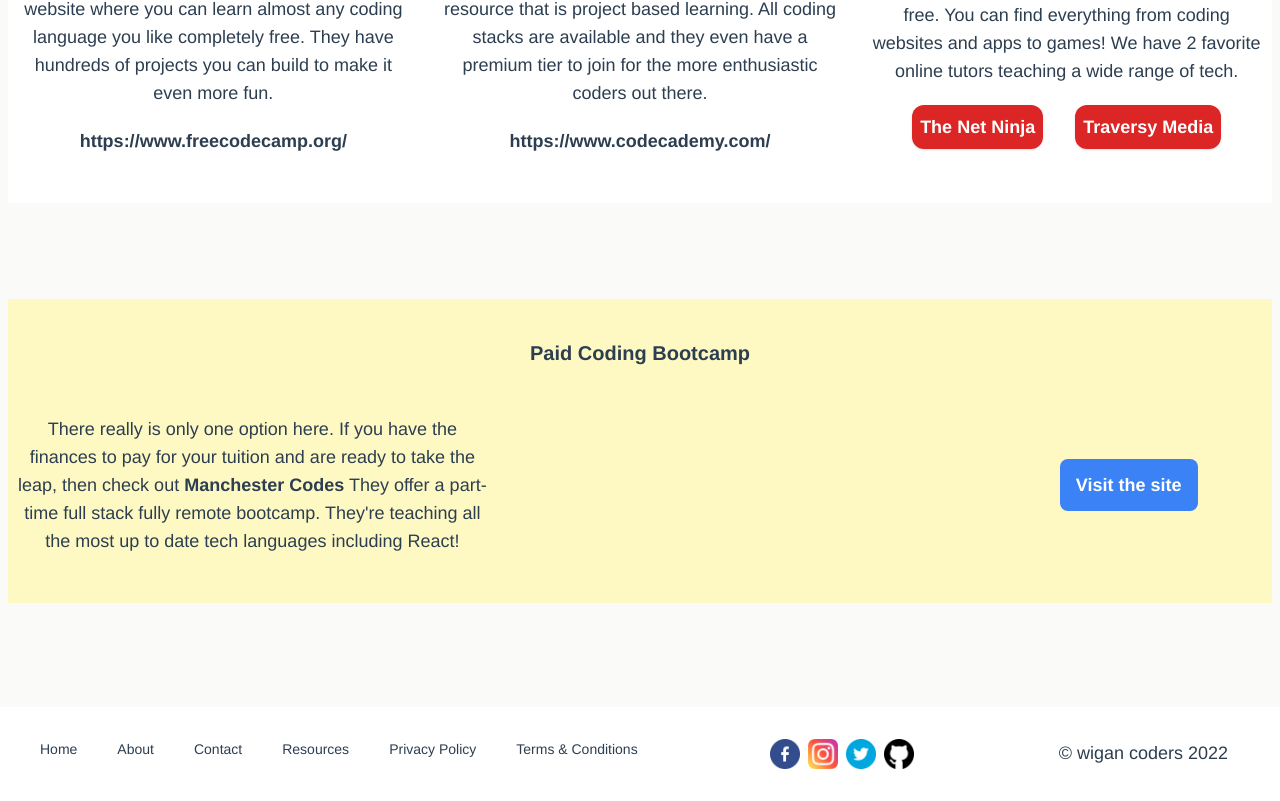
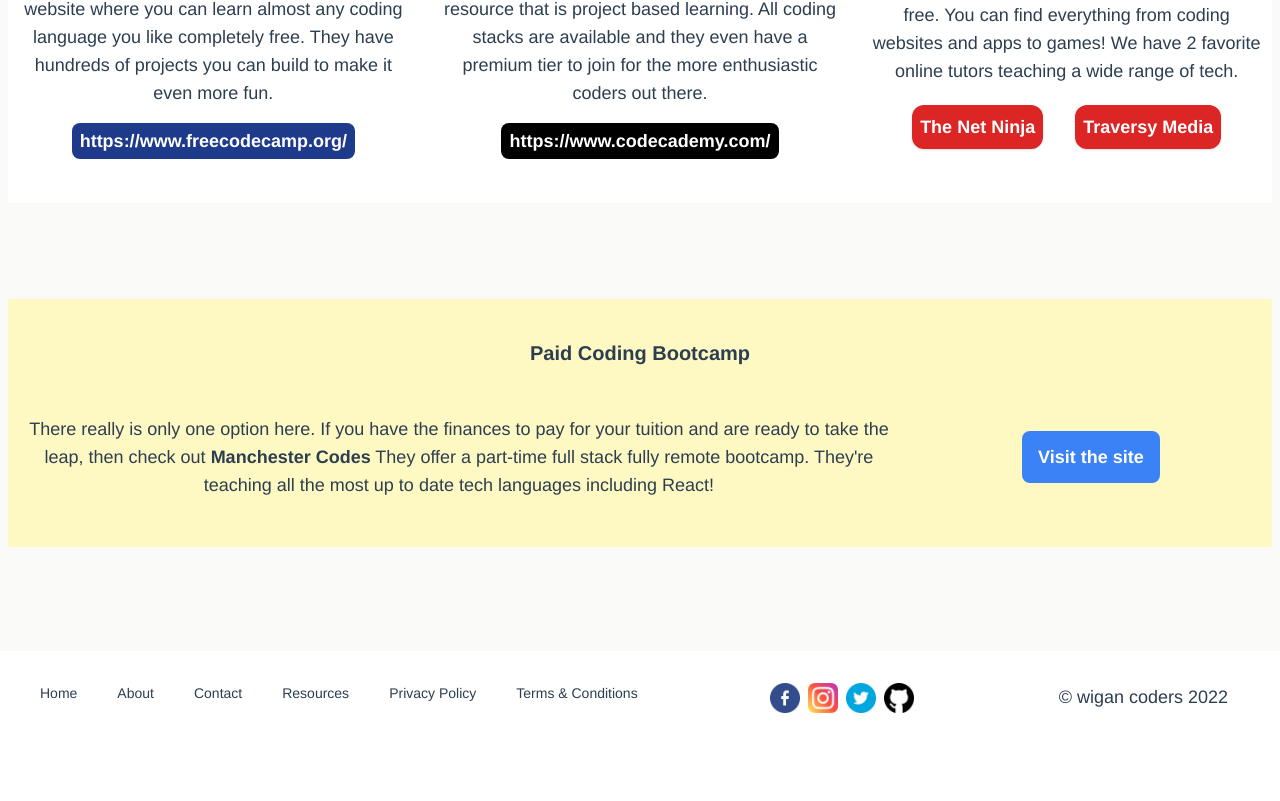
Before and after one commit to Rybrock/wigan-coders, a Vue app: page /resource in a window 1280 px wide. Shown: the part 1039-1840 px from the top of the page. After the commit the page ends 1784 px from the top, so only its background shows below. Built offline with nearby package versions, Linux system fonts and the light colour scheme; no server answers; the HTML template or start-up script is replaced by a standard one.

Commit message:
seo fixes

```diff
--- a/public/index.html
+++ b/public/index.html
@@ -1,5 +1,5 @@
 <!DOCTYPE html>
-<html lang="">
+<html lang="html">
   <head>
     <meta charset="utf-8">
     <meta http-equiv="X-UA-Compatible" content="IE=edge">
--- a/src/views/ContactView.vue
+++ b/src/views/ContactView.vue
@@ -26,6 +26,8 @@
         md:flex-row md:space-x-24
         space-y-10
         md:space-y-0
+        p-3
+        md:p-0
       "
     >
       <div
@@ -168,25 +170,25 @@
         <img
           src="../assets/Checkmark-green-tick-isolated-on-transparent-background-PNG.png"
           class="mx-auto"
-          width="200"
-          height="200"
+          width="150"
+          height="150"
           alt=""
         />
         <p class="font-bold text-2xl">Thank you!</p>
       </div>
-      <div class="w-full lg:w-6/12">
-        <h2 class="text-center font-bold mb-4 text-xl">Prefer to call?</h2>
+      <div class="w-full flex flex-col justify-center items-center lg:w-6/12">
+        <h2 class="text-center font-bold mb-4 px-2 md:px-0 text-xl md:mt-8">Prefer to call?</h2>
         <div class="flex items-center justify-center lg:space-x-4">
           <div>
             <img
               src="../assets//phone_in_talk_FILL0_wght400_GRAD0_opsz48.svg"
-              width="80"
-              height="80"
-              alt=""
+              width="50"
+              height="50"
+              alt="icon of a phone to indicate a call can be made"
             />
           </div>
           <div>
-            <img src="../assets/whatsapp.png" width="80" height="80" alt="" />
+            <img src="../assets/whatsapp.png" width="50" height="50" alt="WhatsApp Messenger logo" />
           </div>
         </div>
         <p class="font-bold text-xl my-2">07539294710</p>
--- a/src/views/RecResource.vue
+++ b/src/views/RecResource.vue
@@ -108,13 +108,13 @@
             <h2 class="font-bold text-lg mb-5">Free Code Camp</h2>
             <img src="../assets/icons8-free-code-camp-48.png" class="mb-4" width="58" height="58" alt="">
             <p class="text-lg">Free Code Camp is exactly that. An online website where you can learn almost any coding language you like completely free. They have hundreds of projects you can build to make it even more fun.</p>
-            <p class="mt-5 font-bold text-lg mt-4"><a href="https://www.freecodecamp.org/" target="_blank">https://www.freecodecamp.org/</a></p>
+            <p class="mt-5 font-bold text-lg mt-4"><a href="https://www.freecodecamp.org/" class="bg-blue-900 p-2 text-white rounded-lg" target="_blank">https://www.freecodecamp.org/</a></p>
         </div>
         <div class="card flex flex-col justify-center items-center w-full md:w-4/12 p-2">
             <h2 class="font-bold text-lg mb-5">Code Academy</h2>
             <img src="../assets/4691345_codecademy_icon.png" class="mb-4" width="58" height="58" alt="">
             <p class="text-lg">Code Academy is another fantastic free online resource that is project based learning. All coding stacks are available and they even have a premium tier to join for the more enthusiastic coders out there.</p>
-            <p class="mt-5 font-bold text-lg mt-4"><a href="https://www.codecademy.com/" target="_blank">https://www.codecademy.com/</a></p>
+            <p class="mt-5 font-bold text-lg mt-4"><a href="https://www.codecademy.com/" class="bg-black p-2 text-white rounded-lg" target="_blank">https://www.codecademy.com/</a></p>
         </div>
         <div class="card flex flex-col justify-center items-center w-full md:w-4/12 p-2">
             <h2 class="font-bold text-lg mb-5">YouTube</h2>
@@ -131,12 +131,12 @@
     <div class="my-24 bg-yellow-100 py-10 w-full">
       <h2 class="text-xl font-bold">Paid Coding Bootcamp</h2>
       <div class="flex flex-col md:flex-row justify-center items-center mt-10">
-        <div>
-            <p class="mb-16 p-2 md:mb-0 text-lg w-full md:w-6/12">
+        <div class="p-2 w-full md:w-10/12">
+            <p class="mb-16 md:mb-0 text-lg w-full">
         There really is only one option here. If you have the finances to pay for your tuition and are ready to take the leap, then check out <span class="font-bold">Manchester Codes</span> They offer a part-time full stack fully remote bootcamp. They're teaching all the most up to date tech languages including React!
       </p>
         </div>
-      <div class="p-2 w-full md:w-6/12">
+      <div class="p-2 w-full md:w-4/12">
         <a href="https://www.manchestercodes.com/" target="_blank">
             <span class="bg-blue-500 hover:bg-blue-300 p-4 text-white text-lg font-bold rounded-lg w-full">Visit the site</span>
         </a>
```
